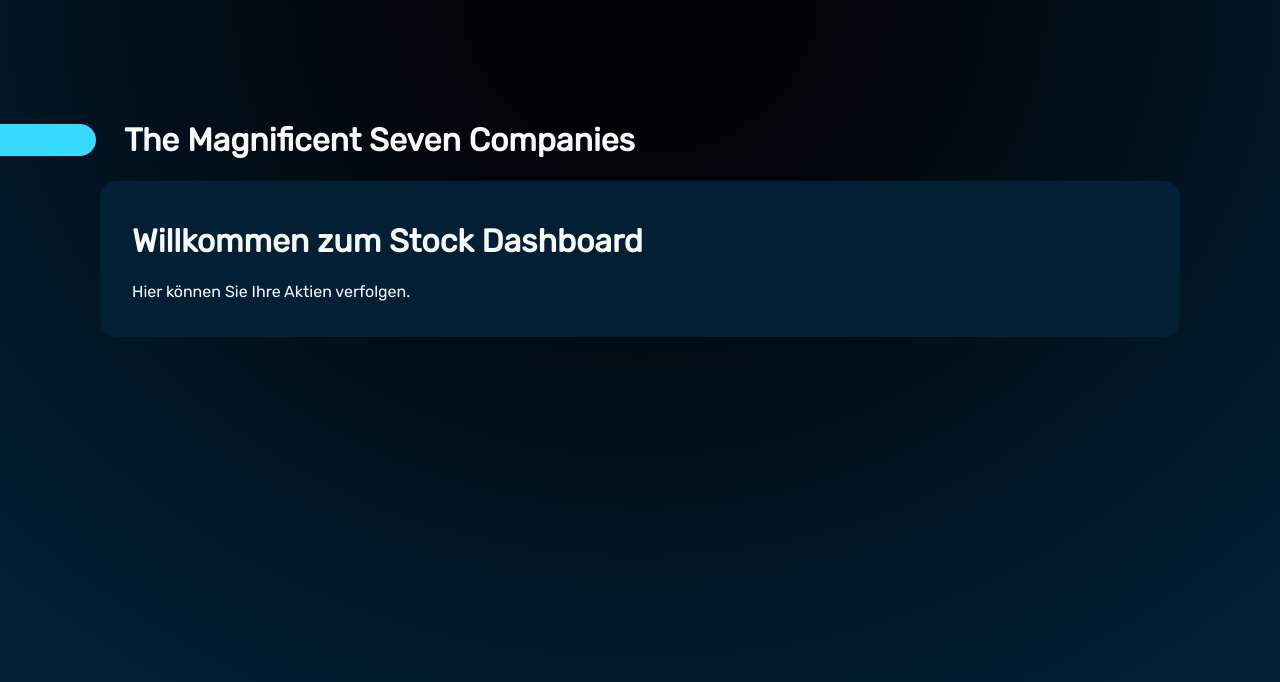
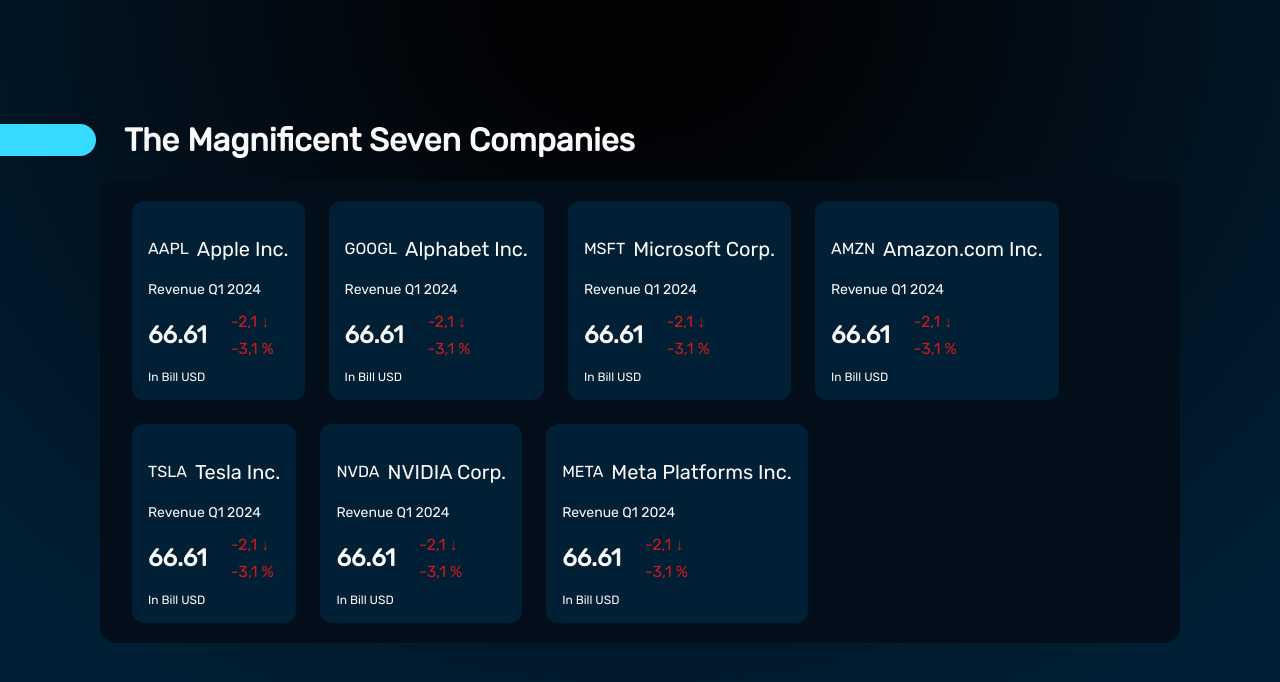
Before and after one commit to RobbyRunge/vuejs-stock-dashboard, a Vue app: page / in a window 1280 px wide. Shown: the top 682 px of the page. Built offline with nearby package versions, Linux system fonts and the light colour scheme.

Commit message:
feat(App.vue, StockCard.vue): integrate StockCard component and update Card layout to display stock information

```diff
--- a/src/App.vue
+++ b/src/App.vue
@@ -1,8 +1,7 @@
 <template>
   <Headline></Headline>
   <Card>
-    <h1>Willkommen zum Stock Dashboard</h1>
-    <p>Hier können Sie Ihre Aktien verfolgen.</p>
+    <StockCard :stocks="stocks" />
   </Card>
 </template>
 
@@ -10,17 +9,32 @@
 import Card from './components/Card.vue';
 // import { stockService } from '@/services/stockService'; // wegen maximalen Anfragen im Monat
 import Headline from './components/Headline.vue';
+import StockCard from './components/StockCard.vue';
 
 export default {
   name: 'App',
   components: {
     Card,
-    Headline
+    Headline,
+    StockCard,
   },
   // async created() {
   //   this.data = await stockService.getRevenue('$AAPL');
   //   console.log('Loaded data', this.data);
   // }
+  data() {
+    return {
+      stocks: [
+        { symbol: 'AAPL', name: 'Apple Inc.' },
+        { symbol: 'GOOGL', name: 'Alphabet Inc.' },
+        { symbol: 'MSFT', name: 'Microsoft Corp.' },
+        { symbol: 'AMZN', name: 'Amazon.com Inc.' },
+        { symbol: 'TSLA', name: 'Tesla Inc.' },
+        { symbol: 'NVDA', name: 'NVIDIA Corp.' },
+        { symbol: 'META', name: 'Meta Platforms Inc.' }
+      ]
+    };
+  }
 }
 </script>
 
--- a/src/components/Card.vue
+++ b/src/components/Card.vue
@@ -12,7 +12,7 @@
 
 <style scoped>
 .card {
-  background-color: #011F35;
+  background-color: #020f1a;
   border-radius: 16px;
   padding: 20px 32px 20px 32px;
 }
--- /dev/null
+++ b/src/components/StockCard.vue
@@ -0,0 +1,99 @@
+<template>
+  <div class="card-list">
+    <div v-for="stock in stocks" :key="stock.symbol" class="card">
+      <div class="headline-card">
+        <p>{{ stock.symbol }}</p>
+        <h3>{{ stock.name }}</h3>
+      </div>
+      <div>
+        <p class="revenue">Revenue Q1 2024</p>
+        <div class="numbers-layout">
+          <p class="total-revenue">66.61</p>
+          <div class="previous-year">
+            <p>-2,1 &darr;</p>
+            <p>-3,1 %</p>
+          </div>
+        </div>
+        <p class="in-bill-usd">In Bill USD</p>
+      </div>
+    </div>
+  </div>
+</template>
+
+<script>
+export default {
+  name: 'StockCard',
+  props: {
+    stocks: {
+      type: Array,
+      required: true
+    }
+  }
+}
+</script>
+
+<style scoped>
+.card-list {
+  display: flex;
+  flex-wrap: wrap;
+  gap: 24px;
+}
+
+.card {
+  background: #011f35;
+  border-radius: 12px;
+  padding: 16px;
+}
+
+.headline-card {
+  display: flex;
+  align-items: center;
+  gap: 8px;
+}
+
+h3 {
+  font-size: 20px;
+  font-weight: 500;
+}
+
+.revenue {
+  font-size: 14px;
+  margin-top: 0;
+}
+
+.numbers-layout {
+  display: flex;
+  align-items: center;
+  gap: 24px;
+}
+
+.total-revenue {
+  font-size: 24px;
+  font-weight: bold;
+  margin: 0;
+}
+
+.previous-year {
+  display: flex;
+  flex-direction: column;
+  gap: 8px;
+  color: #C41C1C;
+}
+
+.previous-year p {
+  margin: 0;
+}
+
+.positiv {
+  color: #3BA752;
+}
+
+.negative {
+  color: #C41C1C;
+}
+
+.in-bill-usd {
+  font-size: 12px;
+  margin-bottom: 0;
+}
+</style>
```
